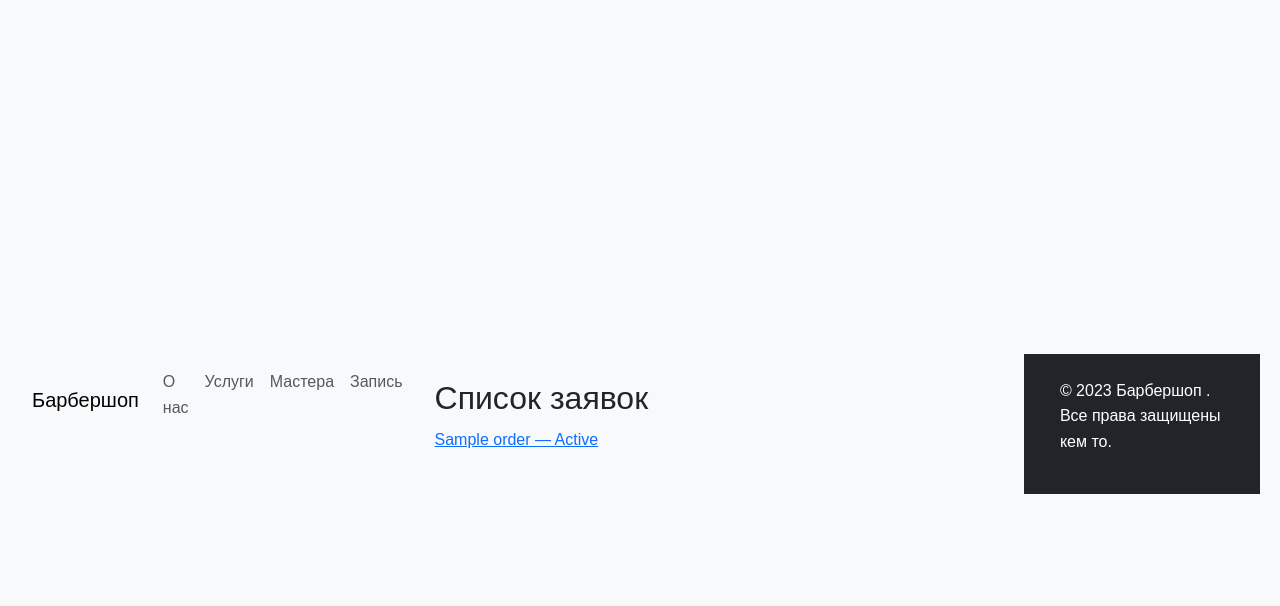
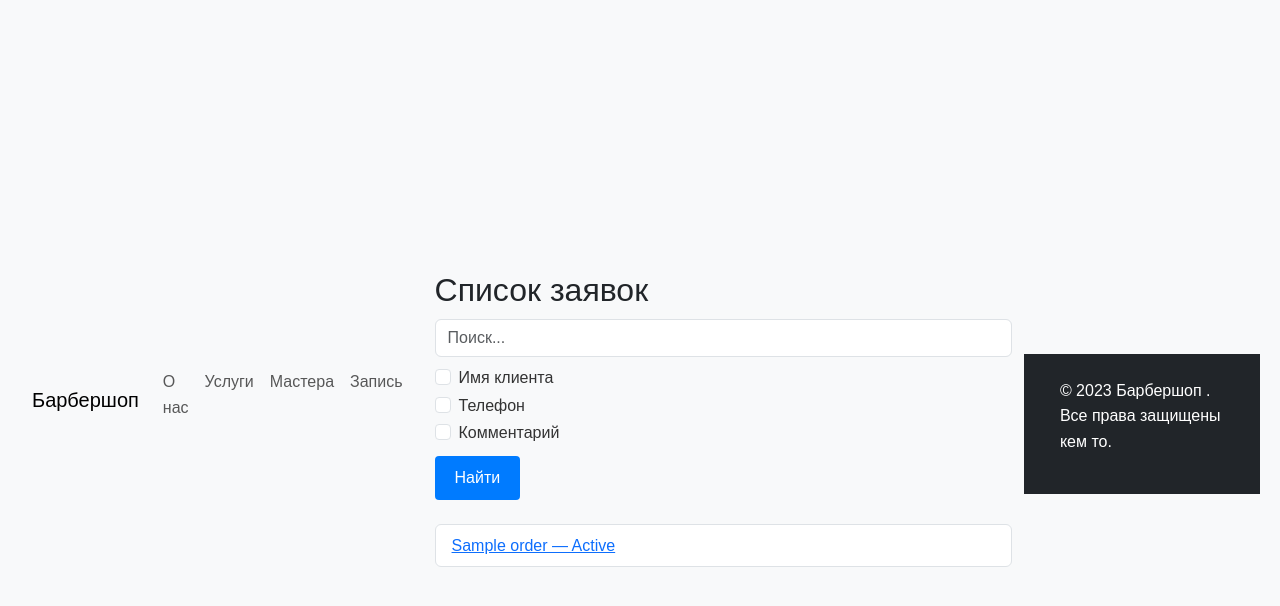
Before and after one commit to Kirill863/hw36, a Django app: template templates/core/orders_list.html in a window 1280 px wide. Shown: the top 606 px of the page. Run offline with Django 5.2, Linux system fonts and the light colour scheme; the template is opened without the code that fills it: most values are stand-ins (such as "Sample title", 1, 10 or a date in 2020).

Commit message:
hw24_обновил orders_list

```diff
--- a/templates/core/orders_list.html
+++ b/templates/core/orders_list.html
@@ -2,9 +2,36 @@
 {% block title %}Список заявок{% endblock %}
 {% block content %}
 <h2>Список заявок</h2>
-<ul>
+
+<!-- Форма поиска -->
+<form method="get">
+<input type="text" name="q" value="{{ query }}" placeholder="Поиск..." class="form-control mb-2">
+
+<div class="form-check">
+    <input class="form-check-input" type="checkbox" name="search_name" id="search_name"
+        {% if search_name %}checked{% endif %}>
+    <label class="form-check-label" for="search_name">Имя клиента</label>
+</div>
+
+<div class="form-check">
+    <input class="form-check-input" type="checkbox" name="search_phone" id="search_phone"
+        {% if search_phone %}checked{% endif %}>
+    <label class="form-check-label" for="search_phone">Телефон</label>
+</div>
+
+<div class="form-check">
+    <input class="form-check-input" type="checkbox" name="search_comment" id="search_comment"
+        {% if search_comment %}checked{% endif %}>
+    <label class="form-check-label" for="search_comment">Комментарий</label>
+</div>
+
+<button type="submit" class="btn btn-primary mt-2">Найти</button>
+</form>
+
+<!-- Список заявок -->
+<ul class="list-group mt-4">
 {% for order in orders %}
-        <li>
+    <li class="list-group-item">
     <a href="{% url 'order_detail' order.id %}">
         {{ order.client_name }} — {{ order.status|title }}
     </a>
```
Lines whose indentation alone changed are shown as unchanged.
